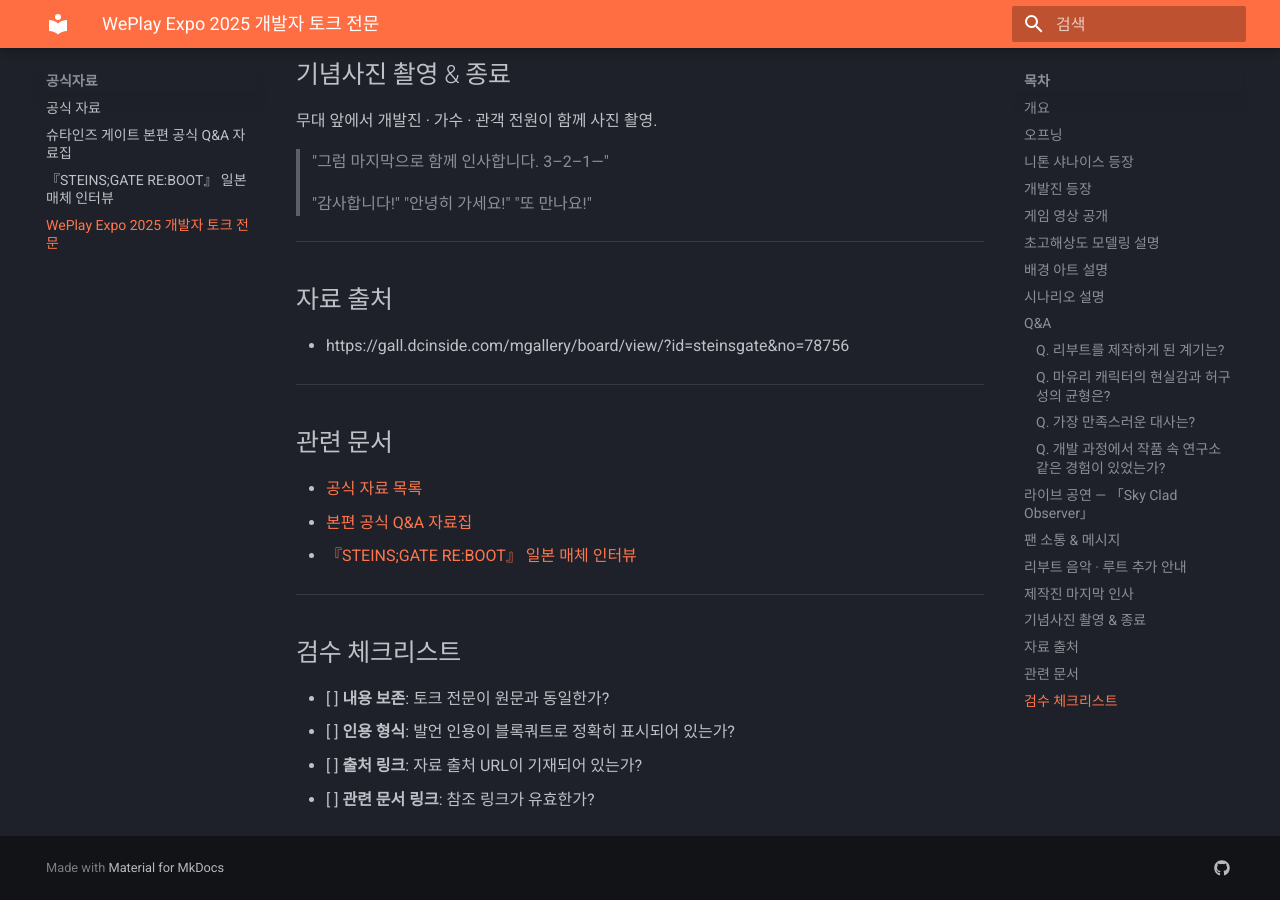
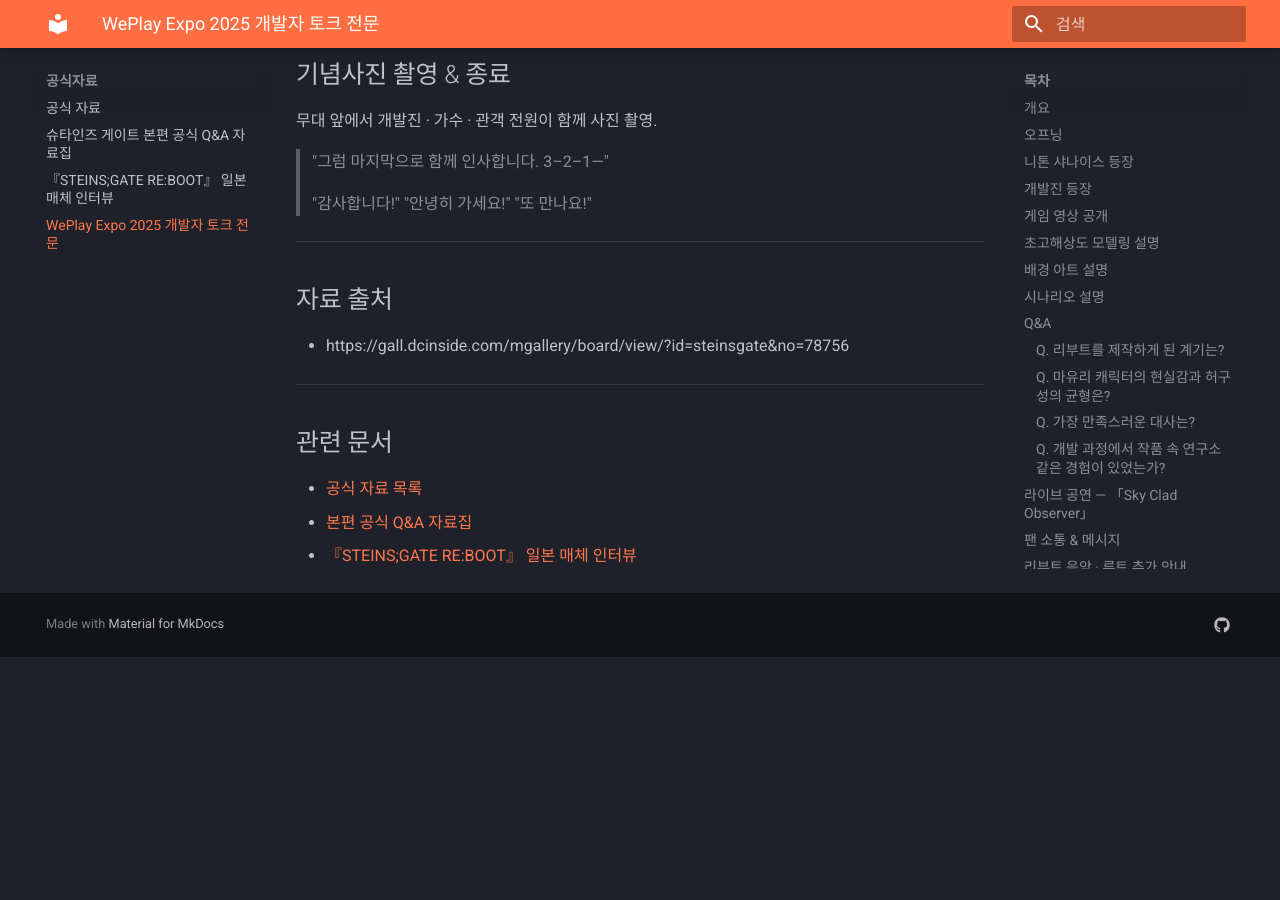
Before and after one commit to sgwiki/sgwiki.github.io, an MkDocs documentation site: the page built from wiki/공식자료/weplay-expo-2025.md, in a window 1280 px wide and 900 px high, scrolled down 4512 px. Built offline with MkDocs 1.6.1 and Material for MkDocs 9.7.7, drawn with Linux system fonts in a browser that asks for light colours; after the commit the page ends 5169 px from its top, so only the background shows below that.

Commit message:
wiki: 공식자료 페이지에서 검수 체크리스트 제거
Co-Authored-By: Claude Sonnet 4.6 <noreply@anthropic.com>

```diff
--- a/wiki/공식자료/qa-자료집.md
+++ b/wiki/공식자료/qa-자료집.md
@@ -284,12 +284,3 @@ FB에게 들킨 것은 타임머신 개발을 모에카가 알고 나서입니
 - [『STEINS;GATE RE:BOOT』 일본 매체 인터뷰](./reboot-인터뷰.md)
 - [어트랙터 필드와 수속](../lore/attractor-field.md)
 - [세계선](../lore/worldline.md)
-
----
-
-## 검수 체크리스트
-
-- [ ] **내용 보존**: 30개 Q&A 전문이 원문과 동일한가?
-- [ ] **노트 보존**: 번역자/편집자 노트가 모두 포함되어 있는가?
-- [ ] **출처 링크**: 자료 출처 URL이 모두 기재되어 있는가?
-- [ ] **관련 문서 링크**: 참조 링크가 유효한가?
--- a/wiki/공식자료/reboot-인터뷰.md
+++ b/wiki/공식자료/reboot-인터뷰.md
@@ -369,12 +369,3 @@
 - [공식 자료 목록](./index.md)
 - [본편 공식 Q&A 자료집](./qa-자료집.md)
 - [WePlay Expo 2025 개발자 토크 전문](./weplay-expo-2025.md)
-
----
-
-## 검수 체크리스트
-
-- [ ] **내용 보존**: 인터뷰 전문이 원문과 동일한가?
-- [ ] **발화자 표시**: 마츠바라 / 하야시의 발언이 올바르게 구분되어 있는가?
-- [ ] **출처 링크**: 자료 출처 URL이 기재되어 있는가?
-- [ ] **관련 문서 링크**: 참조 링크가 유효한가?
--- a/wiki/공식자료/weplay-expo-2025.md
+++ b/wiki/공식자료/weplay-expo-2025.md
@@ -242,12 +242,3 @@
 - [공식 자료 목록](./index.md)
 - [본편 공식 Q&A 자료집](./qa-자료집.md)
 - [『STEINS;GATE RE:BOOT』 일본 매체 인터뷰](./reboot-인터뷰.md)
-
----
-
-## 검수 체크리스트
-
-- [ ] **내용 보존**: 토크 전문이 원문과 동일한가?
-- [ ] **인용 형식**: 발언 인용이 블록쿼트로 정확히 표시되어 있는가?
-- [ ] **출처 링크**: 자료 출처 URL이 기재되어 있는가?
-- [ ] **관련 문서 링크**: 참조 링크가 유효한가?
```
